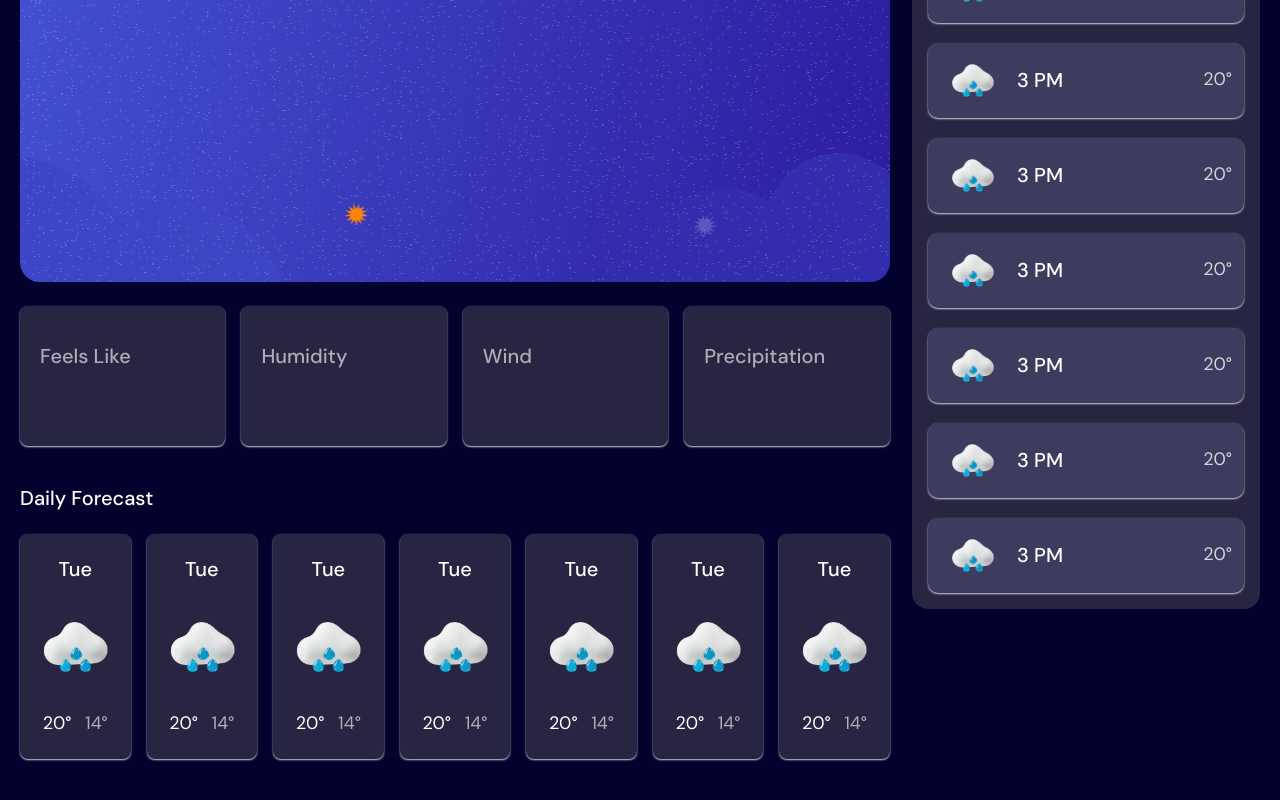
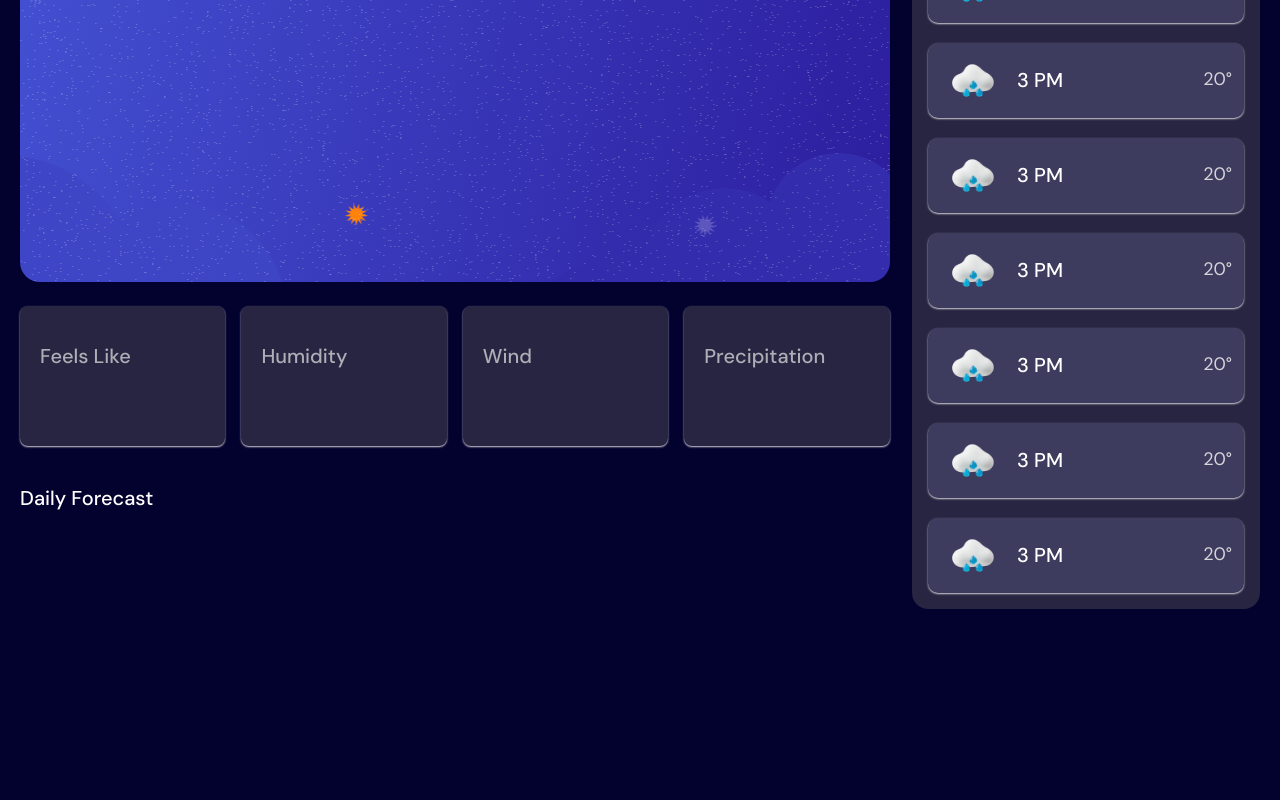
Before and after one commit to sean365-bit/Weather-App, a React (Vite) app: page / in a window 1280 px wide. Shown: the part 416-1216 px from the top of the page. After the commit the page ends 1073 px from the top, so only its background shows below. Built offline with nearby package versions, Linux system fonts and the light colour scheme.

Commit message:
add daily forecast

```diff
--- a/package.json
+++ b/package.json
@@ -13,7 +13,6 @@
     "deploy": "gh-pages -d dist"
   },
   "dependencies": {
-    "axios": "^1.13.4",
     "gh-pages": "^6.3.0",
     "openmeteo": "^1.2.1",
     "react": "^19.1.1",
--- /dev/null
+++ b/src/components/DailyForecast.tsx
@@ -0,0 +1,72 @@
+import type { dailyForecastProps } from "../types/ComponentTypes";
+import Loading from "./Loading";
+
+import sunIcon from "../assets/images/icon-sunny.webp";
+import partlyCloudyIcon from "../assets/images/icon-partly-cloudy.webp";
+import cloudyIcon from "../assets/images/icon-overcast.webp";
+import fogIcon from "../assets/images/icon-fog.webp";
+import drizzleIcon from "../assets/images/icon-drizzle.webp";
+import rainIcon from "../assets/images/icon-rain.webp";
+import snowIcon from "../assets/images/icon-snow.webp";
+import thunderstormIcon from "../assets/images/icon-storm.webp";
+
+const getWeatherIcon = (code: number): string => {
+  if (code === 0) return sunIcon;
+  if (code <= 2) return partlyCloudyIcon;
+  if (code === 3) return cloudyIcon;
+  if (code >= 45 && code <= 48) return fogIcon;
+  if (code >= 51 && code <= 57) return drizzleIcon;
+  if (code >= 61 && code <= 67) return rainIcon;
+  if (code >= 71 && code <= 77) return snowIcon;
+  if (code >= 80 && code <= 82) return rainIcon; // showers
+  if (code >= 85 && code <= 86) return snowIcon; // snow showers
+  if (code >= 95 && code <= 99) return thunderstormIcon;
+  return sunIcon; // fallback
+};
+
+function DailyForecast({ weatherData, loading }: dailyForecastProps) {
+  return (
+    <>
+      <p className="daily_forecast_title">Daily Forecast</p>
+      <div className="daily_forecast_container">
+        {loading ? (
+          <Loading />
+        ) : (
+          weatherData &&
+          weatherData.daily.time.map((dateStr, index) => {
+            const dayLabel = new Date(`${dateStr}T00:00:00`).toLocaleDateString(
+              "en-US",
+              { weekday: "short" },
+            );
+
+            const icon = getWeatherIcon(weatherData.daily.weather_code[index]);
+
+            return (
+              <div className="forecast_card" key={dateStr}>
+                <p className="forecast_day">{dayLabel}</p>
+
+                <img
+                  src={icon}
+                  alt="icon"
+                  className="forecast_icon"
+                  loading="lazy"
+                />
+
+                <div className="daily_temperatures">
+                  <p className="high_temperature">
+                    {weatherData.daily.temperature_2m_max[index]}°
+                  </p>
+                  <p className="low_temperature">
+                    {weatherData.daily.temperature_2m_min[index]}°
+                  </p>
+                </div>
+              </div>
+            );
+          })
+        )}
+      </div>
+    </>
+  );
+}
+
+export default DailyForecast;
--- a/src/components/Header.tsx
+++ b/src/components/Header.tsx
@@ -1,48 +1,53 @@
 import "../styles/Header.scss";
 import { useState } from "react";
 import { useUnits } from "../hooks";
+import { formatCurrentDate, formatCityName } from "../utils/weatherHelpers";
 import type { WeatherResponse } from "../types/ComponentTypes";
 import logo from "../assets/images/logo.svg";
 import unitsIcon from "../assets/images/icon-units.svg";
 import dropdownIcon from "../assets/images/icon-dropdown.svg";
-import rainIcon from "../assets/images/icon-rain.webp";
 import Form from "./Form";
 import Loading from "./Loading";
+import StatCard from "./StatCard";
+import DailyForecast from "./DailyForecast";
 
-/* helper function */
-const formatCurrentDate = () => {
-  return new Date().toLocaleDateString("en-US", {
-    weekday: "long",
-    year: "numeric",
-    month: "short",
-    day: "numeric",
-  });
-};
+import rainIcon from "../assets/images/icon-rain.webp";
 
 const Header = function () {
-  const [degre, setdegre] = useState<WeatherResponse | null>(null);
+  const [weatherData, setWeatherData] = useState<WeatherResponse | null>(null);
   const [loading, setLoading] = useState(false);
+  const [error, setError] = useState<string | null>(null);
+  const [cityName, setCityName] = useState<string | null>(null);
 
-  const handleDataFromChild = function (data: WeatherResponse) {
-    setdegre(data);
+  const handleDataFromChild = function (data: WeatherResponse, city: string) {
+    setWeatherData(data);
+    setCityName(city);
     setLoading(false);
+    setError(null);
   };
 
   const handleLoadingStart = function () {
     setLoading(true);
+    setError(null);
+  };
+
+  const handleError = (errorMessage: string) => {
+    setError(errorMessage);
+    setLoading(false);
   };
 
   return (
     <header>
       <Heading />
-      <p className="heading_tittle">
-        How's the <br className="heading_tittle_breaker" /> sky looking
-        <br className="heading_tittle_breaker" /> today?
+      <p className="heading_title">
+        How's the <br className="heading_title_breaker" /> sky looking
+        <br className="heading_title_breaker" /> today?
       </p>
 
       <Form
         onSearchResult={handleDataFromChild}
         onLoadingStart={handleLoadingStart}
+        onError={handleError}
       />
 
       <div className="desktop_version">
@@ -51,183 +56,60 @@ const Header = function () {
           <div className="weather_overview">
             {loading ? (
               <Loading />
+            ) : error ? (
+              <p className="error_message">{error}</p>
             ) : (
-              degre && (
+              weatherData && (
                 <>
                   <div className="overview_specs">
-                    <p className="weather_area">{degre.timezone}</p>
+                    <p className="weather_area">
+                      {cityName && formatCityName(cityName)}
+                    </p>
                     <p className="weather_date">{formatCurrentDate()}</p>
                   </div>
-                  <p className="degrees">{degre.current.temperature_2m}°</p>
+                  <p className="degrees">
+                    {weatherData.current.temperature_2m}°
+                  </p>
                 </>
               )
             )}
           </div>
 
-          {/* UI weather stats */}
           <div className="weather_stats">
-            <div className="stats_card">
-              <p className="stats_tittle">Feels Like</p>
-              <div className="stats_content">
-                {loading ? (
-                  <Loading />
-                ) : (
-                  degre && <p>{degre.current.apparent_temperature}°</p>
-                )}
-              </div>
-            </div>
+            <StatCard
+              title="Feels Like"
+              value={weatherData?.current.apparent_temperature}
+              unit="°"
+              loading={loading}
+            />
 
-            <div className="stats_card">
-              <p className="stats_tittle">Humidity</p>
-              <div className="stats_content">
-                {loading ? (
-                  <Loading />
-                ) : (
-                  degre && <p>{degre.current.relative_humidity_2m} %</p>
-                )}
-              </div>
-            </div>
+            <StatCard
+              title="Humidity"
+              value={weatherData?.current.relative_humidity_2m}
+              unit="%"
+              loading={loading}
+            />
 
-            <div className="stats_card">
-              <p className="stats_tittle">Wind</p>
-              <div className="stats_content">
-                {loading ? (
-                  <Loading />
-                ) : (
-                  degre && <p>{degre.current.wind_speed_10m} Km/h</p>
-                )}
-              </div>
-            </div>
+            <StatCard
+              title="Wind"
+              value={weatherData?.current.wind_speed_10m}
+              unit="Km/h"
+              loading={loading}
+            />
 
-            <div className="stats_card">
-              <p className="stats_tittle">Precipitation</p>
-              <div className="stats_content">
-                {loading ? (
-                  <Loading />
-                ) : (
-                  degre && <p>{degre.current.precipitation} mm</p>
-                )}
-              </div>
-            </div>
+            <StatCard
+              title="Precipitation"
+              value={weatherData?.current.precipitation}
+              unit="mm"
+              loading={loading}
+            />
           </div>
 
-          {/* UI daily forecast */}
-          <p className="daily_forecast_title">Daily Forecast</p>
-          <div className="daily_forecast_container">
-            <div className="forecast_card">
-              <p className="forecast_day">Tue</p>
-
-              <img
-                src={rainIcon}
-                alt="icon"
-                className="forecast_icon"
-                loading="lazy"
-              />
-
-              <div className="degree">
-                <p className="first_degree">20°</p>
-                <p className="second_degree">14°</p>
-              </div>
-            </div>
-
-            <div className="forecast_card">
-              <p className="forecast_day">Tue</p>
-
-              <img
-                src={rainIcon}
-                alt="icon"
-                className="forecast_icon"
-                loading="lazy"
-              />
-
-              <div className="degree">
-                <p className="first_degree">20°</p>
-                <p className="second_degree">14°</p>
-              </div>
-            </div>
-
-            <div className="forecast_card">
-              <p className="forecast_day">Tue</p>
-
-              <img
-                src={rainIcon}
-                alt="icon"
-                className="forecast_icon"
-                loading="lazy"
-              />
-
-              <div className="degree">
-                <p className="first_degree">20°</p>
-                <p className="second_degree">14°</p>
-              </div>
-            </div>
-
-            <div className="forecast_card">
-              <p className="forecast_day">Tue</p>
-
-              <img
-                src={rainIcon}
-                alt="icon"
-                className="forecast_icon"
-                loading="lazy"
-              />
-
-              <div className="degree">
-                <p className="first_degree">20°</p>
-                <p className="second_degree">14°</p>
-              </div>
-            </div>
-
-            <div className="forecast_card">
-              <p className="forecast_day">Tue</p>
-
-              <img
-                src={rainIcon}
-                alt="icon"
-                className="forecast_icon"
-                loading="lazy"
-              />
-
-              <div className="degree">
-                <p className="first_degree">20°</p>
-                <p className="second_degree">14°</p>
-              </div>
-            </div>
-
-            <div className="forecast_card">
-              <p className="forecast_day">Tue</p>
-
-              <img
-                src={rainIcon}
-                alt="icon"
-                className="forecast_icon"
-                loading="lazy"
-              />
-
-              <div className="degree">
-                <p className="first_degree">20°</p>
-                <p className="second_degree">14°</p>
-              </div>
-            </div>
-
-            <div className="forecast_card">
-              <p className="forecast_day">Tue</p>
-
-              <img
-                src={rainIcon}
-                alt="icon"
-                className="forecast_icon"
-                loading="lazy"
-              />
-
-              <div className="degree">
-                <p className="first_degree">20°</p>
-                <p className="second_degree">14°</p>
-              </div>
-            </div>
-          </div>
+          {/* daily forecast */}
+          <DailyForecast weatherData={weatherData} loading={loading} />
         </div>
 
+        {/* desktop_right */}
         <div className="desktop_right">
           {/* UI Hourly Forecast */}
           <div className="hourly_forecast_container">
@@ -360,49 +242,4 @@ const Heading = function () {
   );
 };
 
-/*
-async function getLocationName(lat: number, lon: number) {
-  const url = new URL(
-    "https://api.bigdatacloud.net/data/reverse-geocode-client",
-  );
-  url.searchParams.set("latitude", lat.toString());
-  url.searchParams.set("longitude", lon.toString());
-  url.searchParams.set("localityLanguage", "en");
-
-  const response = await fetch(url.toString());
-  const data = await response.json();
-
-  return {
-    city: data.city || "",
-    country: data.countryName || "",
-  };
-}
-*/
-
-/* helper function to get LAT and LON */
-/*
-const getGeolocation = function (): Promise<{
-  latitude: number;
-  longitude: number;
-}> {
-  return new Promise((resolve, reject) => {
-    if (!navigator.geolocation) {
-      reject(new Error("Geolocation not supported"));
-      return;
-    }
-
-    navigator.geolocation.getCurrentPosition(
-      (position) => {
-        resolve({
-          latitude: position.coords.latitude,
-          longitude: position.coords.longitude,
-        });
-      },
-      (error) => {
-        reject(error);
-      },
-    );
-  });
-};*/
-
 export default Header;
--- /dev/null
+++ b/src/components/StatCard.tsx
@@ -0,0 +1,22 @@
+import Loading from "./Loading";
+import type { StatCardProps } from "../types/ComponentTypes";
+
+function StatCard({ title, value, unit, loading }: StatCardProps) {
+  return (
+    <div className="stats_card">
+      <p className="stats_title">{title}</p>
+      <div className="stats_content">
+        {loading ? (
+          <Loading />
+        ) : value != null ? (
+          <p>
+            {value}
+            {unit ? ` ${unit}` : ""}
+          </p>
+        ) : null}
+      </div>
+    </div>
+  );
+}
+
+export default StatCard;
--- a/src/styles/Header.scss
+++ b/src/styles/Header.scss
@@ -1,4 +1,8 @@
 @use "./main" as *;
+
+.error_message {
+  color: white;
+}
 
 header {
   width: 100%;
@@ -62,7 +66,7 @@ header {
 }
 
 /* out */
-.heading_tittle {
+.heading_title {
   @include textPreset2;
   color: $neutral-0;
   text-align: center;
@@ -144,7 +148,7 @@ header {
   box-shadow: 0 1px 2px $neutral-200;
 }
 
-.stats_tittle {
+.stats_title {
   color: $neutral-300;
   @include textPreset5;
 }
@@ -178,11 +182,11 @@ header {
 }
 
 .forecast_card {
-  padding: 1rem;
+  padding: 0.5rem;
   background: $neutral-800;
 
   border-radius: $radius-8;
-  box-shadow: 0 1px 2px $neutral-200;
+  box-shadow: 0 1px 2px $neutral-300;
   height: 225px;
 
   display: flex;
@@ -199,17 +203,17 @@ header {
     height: 100px;
   }
 
-  .degree {
+  .daily_temperatures {
     width: 100%;
     display: flex;
-    justify-content: space-around;
+    justify-content: space-between;
     @include textPreset6;
 
-    .first_degree {
+    .high_temperature {
       color: $neutral-0;
     }
 
-    .second_degree {
+    .low_temperature {
       color: $neutral-300;
     }
   }
@@ -270,7 +274,7 @@ header {
 
 /* media queries */
 @media (min-width: 768px) {
-  .heading_tittle_breaker {
+  .heading_title_breaker {
     display: none;
   }
 
--- /dev/null
+++ b/src/utils/weatherHelpers.ts
@@ -0,0 +1,61 @@
+export const kelvinToCelsius = (kelvin: number): number => {
+  return Math.round(kelvin - 273.15);
+};
+
+export const formatCurrentDate = () => {
+  return new Date().toLocaleDateString("en-US", {
+    weekday: "long",
+    year: "numeric",
+    month: "short",
+    day: "numeric",
+  });
+};
+
+export const formatCityName = (city: string) => {
+  return city
+    .split(" ")
+    .map((word) => word.charAt(0).toUpperCase() + word.slice(1))
+    .join(" ");
+};
+
+export async function getLocationName(lat: number, lon: number) {
+  const url = new URL(
+    "https://api.bigdatacloud.net/data/reverse-geocode-client",
+  );
+  url.searchParams.set("latitude", lat.toString());
+  url.searchParams.set("longitude", lon.toString());
+  url.searchParams.set("localityLanguage", "en");
+
+  const response = await fetch(url.toString());
+  const data = await response.json();
+
+  return {
+    city: data.city || "",
+    country: data.countryName || "",
+  };
+}
+
+/* helper function to get LAT and LON */
+export const getGeolocation = function (): Promise<{
+  latitude: number;
+  longitude: number;
+}> {
+  return new Promise((resolve, reject) => {
+    if (!navigator.geolocation) {
+      reject(new Error("Geolocation not supported"));
+      return;
+    }
+
+    navigator.geolocation.getCurrentPosition(
+      (position) => {
+        resolve({
+          latitude: position.coords.latitude,
+          longitude: position.coords.longitude,
+        });
+      },
+      (error) => {
+        reject(error);
+      },
+    );
+  });
+};
```
Also changed, not shown: src/components/Form.tsx (+23 -7 lines), src/types/ComponentTypes.ts (+12 -0 lines), 1 other file (tests, documents, lock files or other folders).
